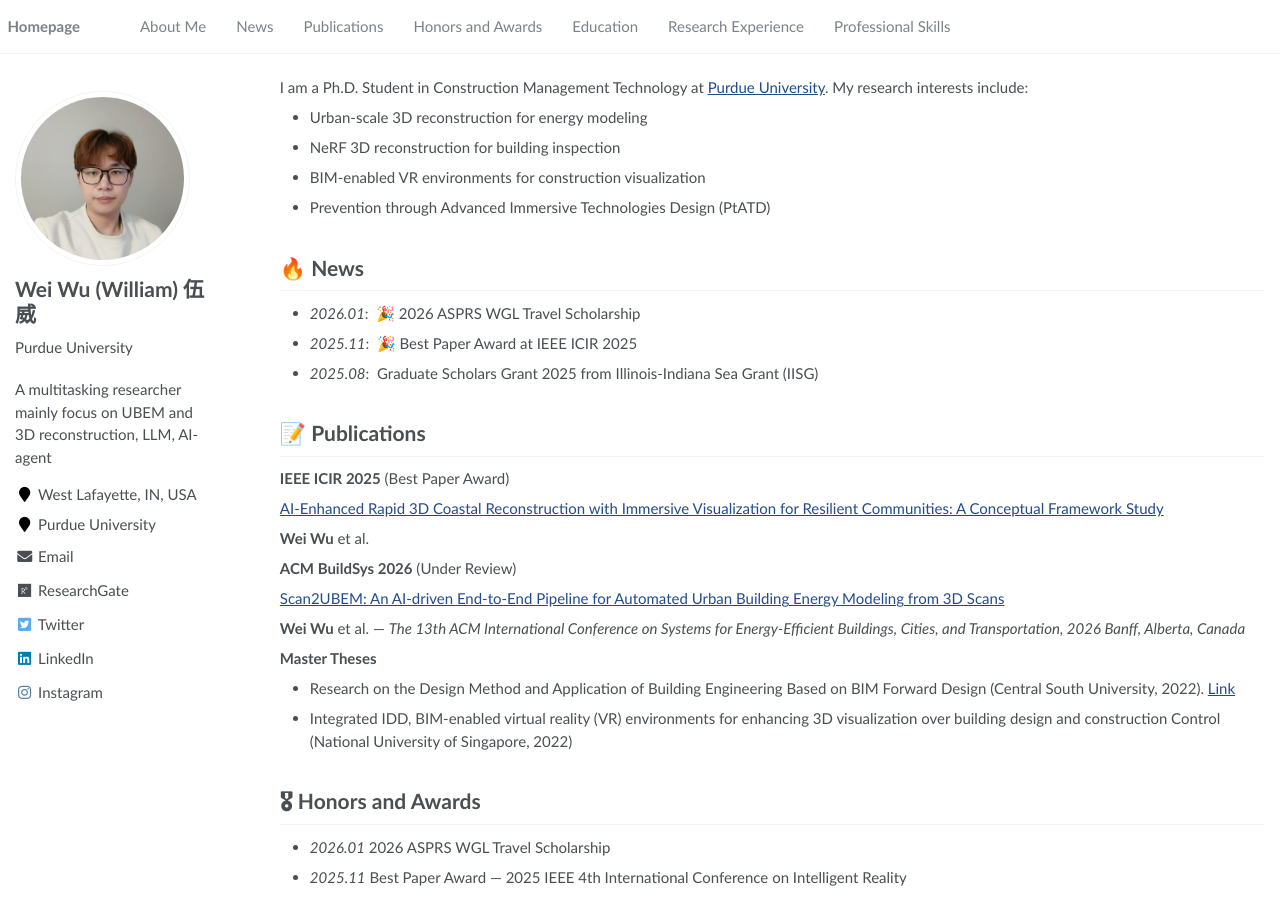
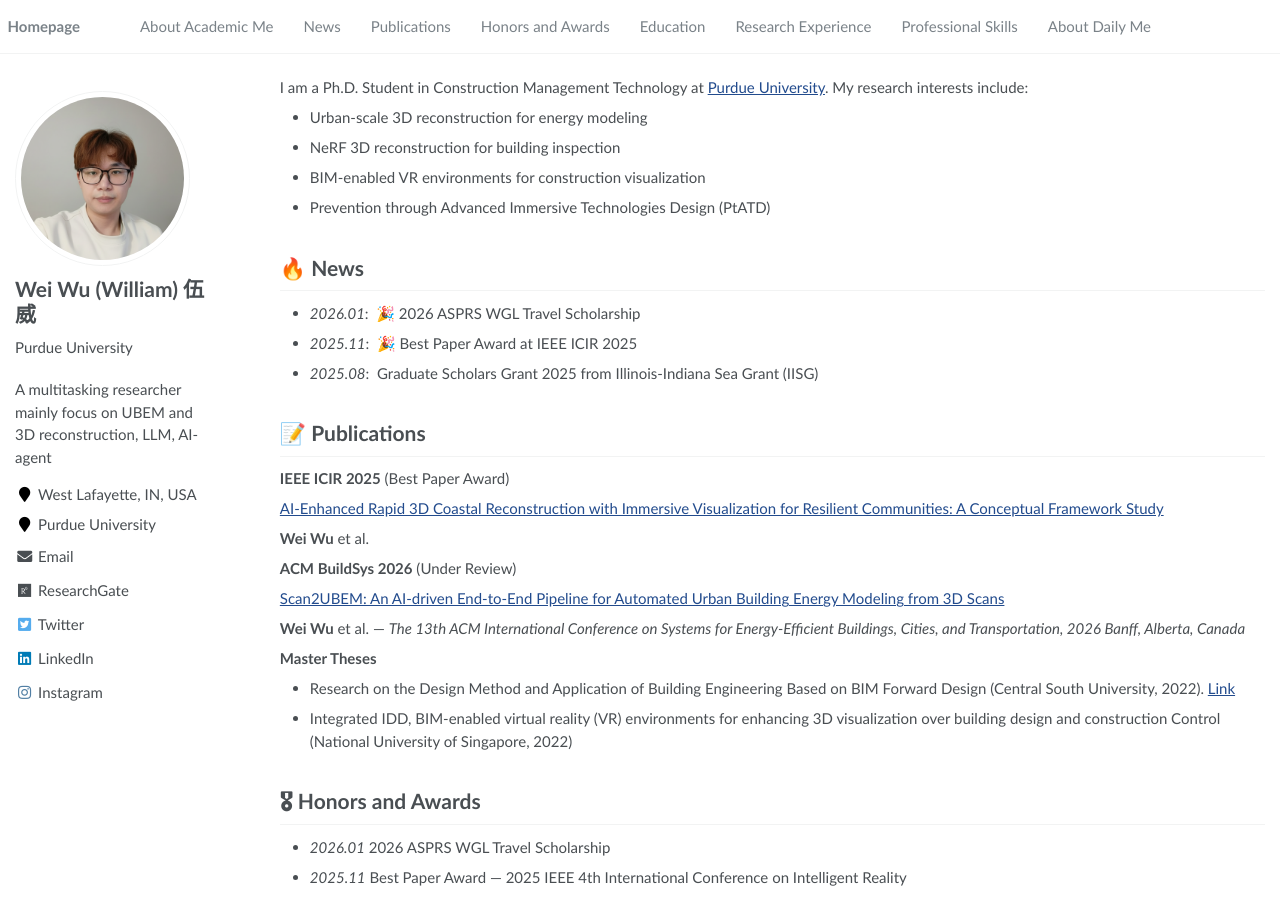
Before and after one commit to wuwei5v/weiwu.github.io, a Jekyll site: the page built from _pages/about.md, in a window 1280 px wide and 900 px high. Built offline with Jekyll 4.4.1, drawn with Linux system fonts in a browser that asks for light colours.

```diff
--- a/_data/navigation.yml
+++ b/_data/navigation.yml
@@ -1,6 +1,6 @@
 # main links - 锚点ID需与 about.md 中的 id 一致
 main:
-  - title: "About Me"
+  - title: "About Academic Me"
     url: "/#about-me"
 
   - title: "News"
@@ -20,3 +20,6 @@ main:
 
   - title: "Professional Skills"
     url: "/#professional-skills"
+
+  - title: "About Daily Me"
+    url: "/myself/"
```
Also changed, not shown: _pages/myself.md (added, +10 -0 lines).
